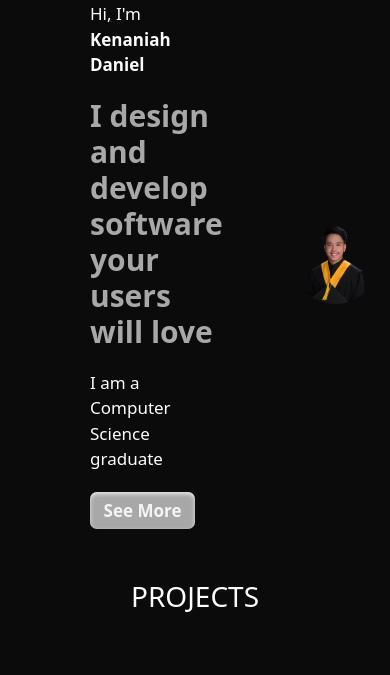
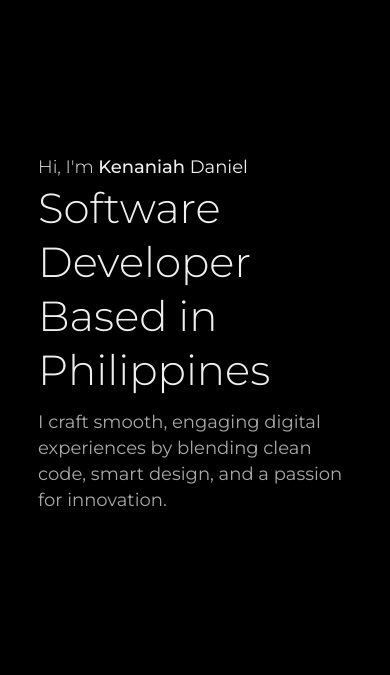
Before and after one commit to KenSumang/Kenaniah-Sumang-Portfolio, a website: page dist/index.html in a window 390 px wide. Shown: the part 70-745 px from the top of the page. Drawn offline with Linux system fonts and the light colour scheme; a web font is replaced by a local one.

Commit message:
Changes to the whole page (including responsive page features)

```diff
--- a/src/input.css
+++ b/src/input.css
@@ -1 +1,22 @@
 @import "tailwindcss";
+
+/* @theme {
+    --color-primary: #EFEFEF;
+    --color-secondary: #000000;
+    --color-accent: #A9A9A9;
+} */
+
+@theme {
+    --color-primary: #EFEFEF;
+    --color-secondary: #000000;
+    --color-accent: #A9A9A9;
+    --color-accent-highlight: #D9D9D9;
+    --color-accent-light: #CAC9CA;
+    --color-accent-dark: #7E7E7E;
+    --color-card-bg: #E3E3E3;
+    --color-card-bg-dark: #1A1A1A;
+    --color-card-bg-light: #3C3C3C;
+    --color-text-grey: #4B5563;
+
+    --font-Montserrat: 'Montserrat', sans-serif;
+}
```
Also changed, not shown: dist/index.html, dist/output.css, images/D-icon-96x96.png (deleted), images/D-icon.ico (deleted), images/D-icon.svg (deleted), images/D.png (deleted), images/KDaniel Picture.png (added), images/apple-touch-icon.png, images/favicon-96x96.png (added), images/favicon.ico (added), images/favicon.svg (added), images/kd_logo.png (added), images/site.webmanifest, images/web-app-manifest-192x192.png, 1 more files.
